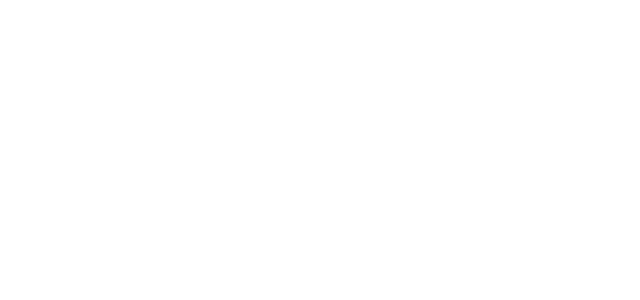
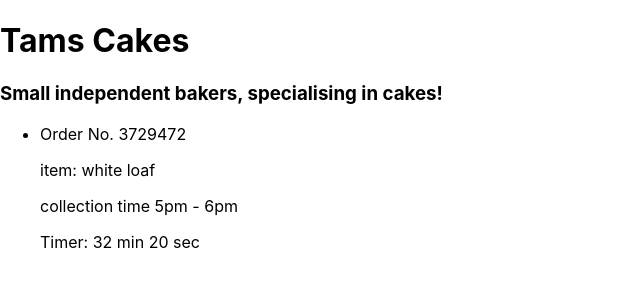
Before and after one commit to r-pal/More_Than_U_Can_Chew, a React (Create React App) app in the folder Client/more-than-you-can-chew/: page /bakeries/id in a window 1280 px wide. Before the commit this address had no page. Shown: the top 300 px of the page, without its empty margins (0-640 px from the left). Built offline with nearby package versions, Linux system fonts and the light colour scheme.

Commit message:
bakerybyid

```diff
--- /dev/null
+++ b/Client/more-than-you-can-chew/src/components/bakeries/BakeryConsole.js
@@ -0,0 +1,28 @@
+import React from 'react';
+import BakeryOrder from './BakeryOrder';
+
+
+const BakeryConsole = () => {
+
+    const bakeryName = 'Tams Cakes'
+    const bakeryDescription = 'Small independent bakers, specialising in cakes!'
+
+    // function to map over Bakery.orders
+
+  return (
+      <>
+      <h1>{bakeryName}</h1>
+      <h3>{bakeryDescription}</h3>
+      <div className='orders-container'>
+      <ul>
+        <li>
+            <BakeryOrder />
+        </li>
+      </ul>
+
+      </div>
+    </>
+  )
+}
+
+export default BakeryConsole
--- a/Client/more-than-you-can-chew/src/components/bakeries/BakeryNewExisting.js
+++ b/Client/more-than-you-can-chew/src/components/bakeries/BakeryNewExisting.js
@@ -1,5 +1,6 @@
 import React from "react";
 import {Link} from 'react-router-dom';
+
 
 
 const BakeryNewExisting = () => {
@@ -7,18 +8,20 @@
     // look at pirate form
 
     const handleSubmit = () => {
-        return null
+        return window.location.href='/id';
     }
 
     const handleBakery= () => {
+
         return null
     }
 
     return (
         <div className="BakeryNewExisting">
-        <form onSubmit={handleSubmit}>
+        <form onSubmit={<Link to={"/id"}/>}>
             <select name="bakery" onchange={handleBakery} defaultValue="select-bakery">
                 <option disabled value="select-bakery">Select Bakery</option>
+                <option value="test">Test</option>
                 {/* put in list of bakeries */}
             </select>
             <button type="submit">Login</button>
--- /dev/null
+++ b/Client/more-than-you-can-chew/src/components/bakeries/BakeryOrder.js
@@ -0,0 +1,14 @@
+import React from 'react'
+
+const BakeryOrder = () => {
+  return (
+    <div className='Bakery-Order'>
+       <p>Order No. 3729472</p>
+       <p>item: white loaf</p>
+       <p>collection time 5pm - 6pm</p>
+       <p>Timer: 32 min 20 sec</p>
+    </div>
+  )
+}
+
+export default BakeryOrder
--- a/Client/more-than-you-can-chew/src/containers/MainContainer.js
+++ b/Client/more-than-you-can-chew/src/containers/MainContainer.js
@@ -4,6 +4,7 @@
 import BakeryContainer from './BakeryContainer';
 import HomePage from '../components/HomePage';
 import NewBakerForm from '../components/bakeries/NewBakerForm';
+import BakeryConsole from '../components/bakeries/BakeryConsole';
 
 
 
@@ -20,6 +21,7 @@
           <Route path="/users" element={<UserContainer/>}/>
           <Route path="/bakeries" element={<BakeryContainer/>}/>
           <Route path="bakeries/new" element={<NewBakerForm/>}/>
+          <Route path="bakeries/id" element={<BakeryConsole/>}/>
 
 
         </Routes>
```
